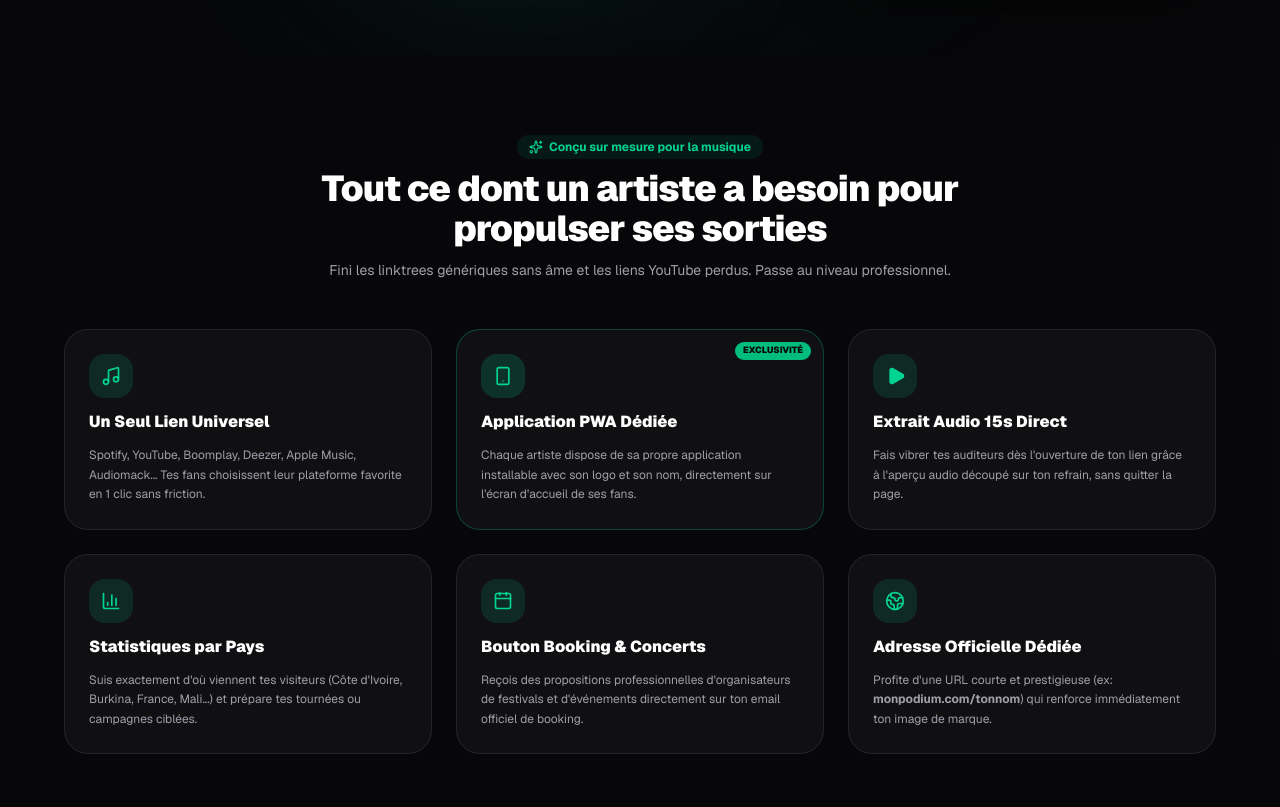
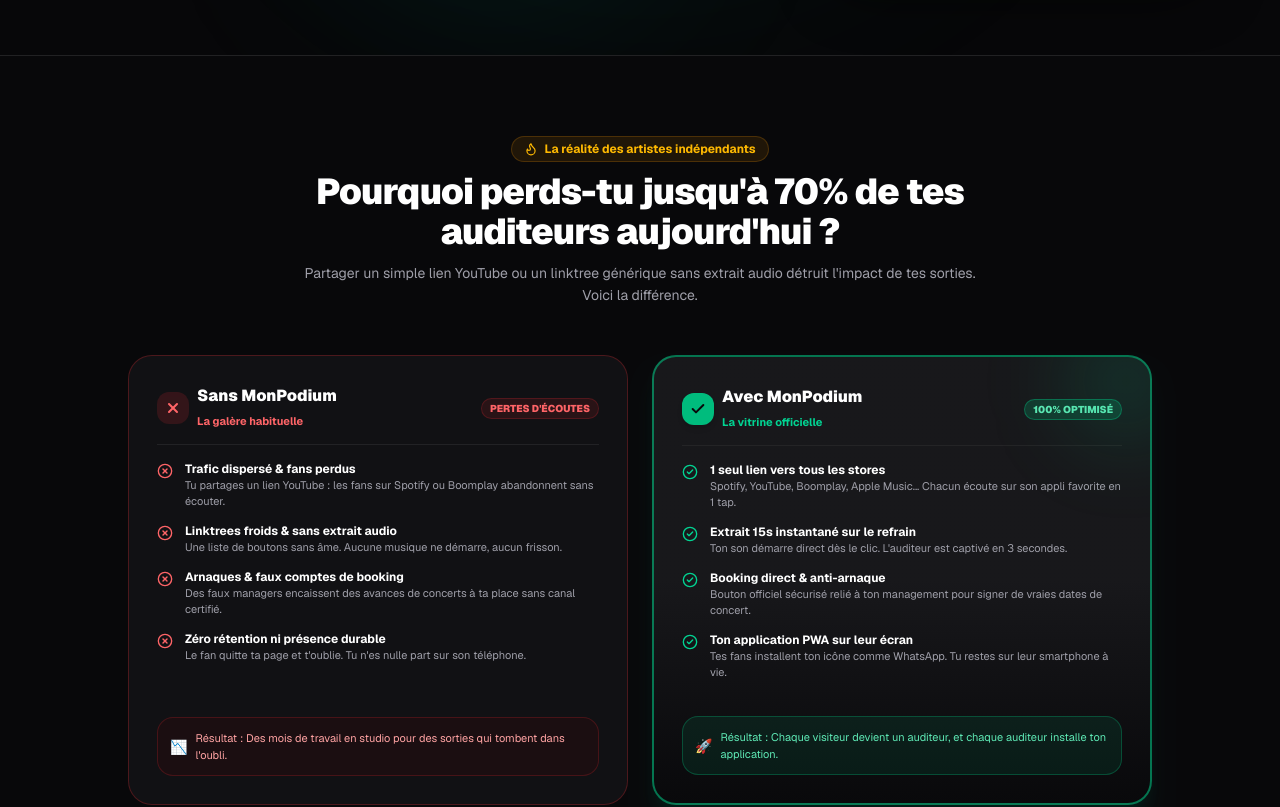
Before and after one commit to baroubagroup/MONPODIUM, a Next.js app: page / in a window 1280 px wide. Shown: the part 620-1427 px from the top of the page. Built offline with nearby package versions, Linux system fonts and the light colour scheme.

Commit message:
feat(landing): add Problem vs Solution high-contrast comparison section

```diff
--- a/src/app/page.tsx
+++ b/src/app/page.tsx
@@ -20,6 +20,9 @@ import {
   BarChart3,
   Flame,
   CheckCircle2,
+  XCircle,
+  X,
+  Check,
 } from 'lucide-react'
 
 export default function HomePage() {
@@ -355,6 +358,147 @@ export default function HomePage() {
         </div>
       </section>
 
+      {/* SECTION PROBLÈME vs SOLUTION - Le contraste choc pour convaincre */}
+      <section className="py-12 sm:py-20 px-3.5 sm:px-4 border-t border-zinc-800/80 bg-zinc-950/70 w-full max-w-full overflow-hidden">
+        <div className="max-w-5xl mx-auto space-y-8 sm:space-y-12">
+          <div className="text-center space-y-2.5 max-w-2xl mx-auto">
+            <div className="inline-flex items-center gap-1.5 px-3 py-1 rounded-full bg-amber-500/10 border border-amber-500/20 text-amber-400 text-xs font-bold">
+              <Flame className="w-3.5 h-3.5" />
+              <span>La réalité des artistes indépendants</span>
+            </div>
+            <h2 className="text-2xl sm:text-4xl font-black text-white tracking-tight">
+              Pourquoi perds-tu jusqu&apos;à 70% de tes auditeurs aujourd&apos;hui ?
+            </h2>
+            <p className="text-xs sm:text-sm text-zinc-400 leading-relaxed">
+              Partager un simple lien YouTube ou un linktree générique sans extrait audio détruit l&apos;impact de tes sorties. Voici la différence.
+            </p>
+          </div>
+
+          <div className="grid grid-cols-1 md:grid-cols-2 gap-5 sm:gap-6 items-stretch">
+            {/* Colonne 1 : LE PROBLÈME (Sans MonPodium) */}
+            <div className="rounded-3xl bg-zinc-900/60 border border-red-500/25 p-5 sm:p-7 space-y-5 relative overflow-hidden flex flex-col justify-between">
+              <div className="space-y-4">
+                <div className="flex items-center justify-between pb-3 border-b border-zinc-800/80">
+                  <div className="flex items-center gap-2">
+                    <span className="w-8 h-8 rounded-xl bg-red-500/15 text-red-400 flex items-center justify-center font-black">
+                      <X className="w-4 h-4 stroke-[3]" />
+                    </span>
+                    <div>
+                      <h3 className="font-black text-base text-white">Sans MonPodium</h3>
+                      <span className="text-[11px] text-red-400 font-bold">La galère habituelle</span>
+                    </div>
+                  </div>
+                  <span className="text-[10px] uppercase font-black px-2 py-0.5 rounded-full bg-red-500/10 text-red-400 border border-red-500/20">
+                    Pertes d&apos;écoutes
+                  </span>
+                </div>
+
+                <ul className="space-y-3.5 text-xs text-zinc-300">
+                  <li className="flex items-start gap-3">
+                    <XCircle className="w-4 h-4 text-red-400 flex-shrink-0 mt-0.5" />
+                    <div>
+                      <strong className="text-white block font-bold">Trafic dispersé & fans perdus</strong>
+                      <span className="text-zinc-400 text-[11px]">Tu partages un lien YouTube : les fans sur Spotify ou Boomplay abandonnent sans écouter.</span>
+                    </div>
+                  </li>
+
+                  <li className="flex items-start gap-3">
+                    <XCircle className="w-4 h-4 text-red-400 flex-shrink-0 mt-0.5" />
+                    <div>
+                      <strong className="text-white block font-bold">Linktrees froids & sans extrait audio</strong>
+                      <span className="text-zinc-400 text-[11px]">Une liste de boutons sans âme. Aucune musique ne démarre, aucun frisson.</span>
+                    </div>
+                  </li>
+
+                  <li className="flex items-start gap-3">
+                    <XCircle className="w-4 h-4 text-red-400 flex-shrink-0 mt-0.5" />
+                    <div>
+                      <strong className="text-white block font-bold">Arnaques & faux comptes de booking</strong>
+                      <span className="text-zinc-400 text-[11px]">Des faux managers encaissent des avances de concerts à ta place sans canal certifié.</span>
+                    </div>
+                  </li>
+
+                  <li className="flex items-start gap-3">
+                    <XCircle className="w-4 h-4 text-red-400 flex-shrink-0 mt-0.5" />
+                    <div>
+                      <strong className="text-white block font-bold">Zéro rétention ni présence durable</strong>
+                      <span className="text-zinc-400 text-[11px]">Le fan quitte ta page et t&apos;oublie. Tu n&apos;es nulle part sur son téléphone.</span>
+                    </div>
+                  </li>
+                </ul>
+              </div>
+
+              <div className="p-3 rounded-2xl bg-red-950/20 border border-red-500/20 text-[11px] text-red-300 flex items-center gap-2 mt-4">
+                <span className="font-black text-sm">📉</span>
+                <span>Résultat : Des mois de travail en studio pour des sorties qui tombent dans l&apos;oubli.</span>
+              </div>
+            </div>
+
+            {/* Colonne 2 : LA SOLUTION (Avec MonPodium) */}
+            <div className="rounded-3xl bg-gradient-to-b from-zinc-900 via-zinc-900 to-zinc-950 border-2 border-emerald-500/60 p-5 sm:p-7 space-y-5 relative overflow-hidden shadow-xl shadow-emerald-950/40 flex flex-col justify-between">
+              {/* Soft glow corner */}
+              <div className="absolute -top-10 -right-10 w-32 h-32 bg-emerald-500/15 rounded-full blur-2xl pointer-events-none" />
+
+              <div className="space-y-4">
+                <div className="flex items-center justify-between pb-3 border-b border-zinc-800/80">
+                  <div className="flex items-center gap-2">
+                    <span className="w-8 h-8 rounded-xl bg-emerald-500 text-zinc-950 flex items-center justify-center font-black shadow-md">
+                      <Check className="w-4 h-4 stroke-[3]" />
+                    </span>
+                    <div>
+                      <h3 className="font-black text-base text-white">Avec MonPodium</h3>
+                      <span className="text-[11px] text-emerald-400 font-bold">La vitrine officielle</span>
+                    </div>
+                  </div>
+                  <span className="text-[10px] uppercase font-black px-2 py-0.5 rounded-full bg-emerald-500/20 text-emerald-300 border border-emerald-500/40">
+                    100% Optimisé
+                  </span>
+                </div>
+
+                <ul className="space-y-3.5 text-xs text-zinc-300">
+                  <li className="flex items-start gap-3">
+                    <CheckCircle2 className="w-4 h-4 text-emerald-400 flex-shrink-0 mt-0.5" />
+                    <div>
+                      <strong className="text-white block font-bold">1 seul lien vers tous les stores</strong>
+                      <span className="text-zinc-400 text-[11px]">Spotify, YouTube, Boomplay, Apple Music... Chacun écoute sur son appli favorite en 1 tap.</span>
+                    </div>
+                  </li>
+
+                  <li className="flex items-start gap-3">
+                    <CheckCircle2 className="w-4 h-4 text-emerald-400 flex-shrink-0 mt-0.5" />
+                    <div>
+                      <strong className="text-white block font-bold">Extrait 15s instantané sur le refrain</strong>
+                      <span className="text-zinc-400 text-[11px]">Ton son démarre direct dès le clic. L&apos;auditeur est captivé en 3 secondes.</span>
+                    </div>
+                  </li>
+
+                  <li className="flex items-start gap-3">
+                    <CheckCircle2 className="w-4 h-4 text-emerald-400 flex-shrink-0 mt-0.5" />
+                    <div>
+                      <strong className="text-white block font-bold">Booking direct & anti-arnaque</strong>
+                      <span className="text-zinc-400 text-[11px]">Bouton officiel sécurisé relié à ton management pour signer de vraies dates de concert.</span>
+                    </div>
+                  </li>
+
+                  <li className="flex items-start gap-3">
+                    <CheckCircle2 className="w-4 h-4 text-emerald-400 flex-shrink-0 mt-0.5" />
+                    <div>
+                      <strong className="text-white block font-bold">Ton application PWA sur leur écran</strong>
+                      <span className="text-zinc-400 text-[11px]">Tes fans installent ton icône comme WhatsApp. Tu restes sur leur smartphone à vie.</span>
+                    </div>
+                  </li>
+                </ul>
+              </div>
+
+              <div className="p-3 rounded-2xl bg-emerald-500/10 border border-emerald-500/30 text-[11px] text-emerald-300 flex items-center gap-2 mt-4">
+                <span className="font-black text-sm">🚀</span>
+                <span>Résultat : Chaque visiteur devient un auditeur, et chaque auditeur installe ton application.</span>
+              </div>
+            </div>
+          </div>
+        </div>
+      </section>
+
       {/* 6 SUPERPOWERS FEATURES - Clean Green Grid */}
       <section id="features" className="py-12 sm:py-20 px-3.5 sm:px-4 bg-zinc-950/40 w-full max-w-full overflow-hidden">
         <div className="max-w-6xl mx-auto space-y-8 sm:space-y-12">
```
